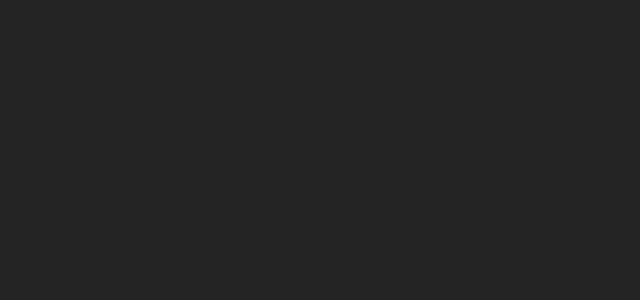
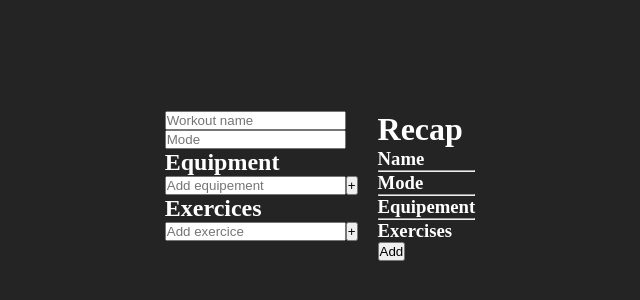
Before and after one commit to Alik64/workoutApp, a React (Create React App) app: page /newWorkout in a window 1280 px wide. Before the commit this address had no page. Shown: the part 214-514 px from the top of the page, without its empty margins (320-960 px from the left). Built offline with nearby package versions, Linux system fonts and the light colour scheme.

Commit message:
add NewWorkout.js

```diff
--- a/src/App.js
+++ b/src/App.js
@@ -1,22 +1,17 @@
-import { Routes, Route } from 'react-router-dom'
-import './App.css';
-import Workout from './Components/Workout/Workout';
-import Home from './Pages/Home';
+import { Routes, Route } from "react-router-dom";
+
+import Home from "./Pages/Home";
+import NewWorkout from "./Pages/NewWorkout";
+import "./App.css";
 
 function App() {
   return (
     <div className="App">
-
       <Routes>
         <Route path="/" element={<Home />} />
-        <Route path="/workout">
-          <Route path="/workout:id" element={<Workout />} />
-        </Route>
+        <Route path="/newWorkout" element={<NewWorkout />} />
       </Routes>
     </div>
-
-
-
   );
 }
 
--- a/src/Pages/Home.js
+++ b/src/Pages/Home.js
@@ -1,14 +1,15 @@
 import React, { useContext, useEffect, useState } from "react";
-import Category from "../Components/Category/Category";
+
 import axios from "axios";
 import { appContext } from "../Context/appContext";
 
 export default function Home() {
-  const [data, setData] = useState();
-  console.table(data);
+  const [data, setData] = useState([]);
+  console.log('"Home page rendered" : ', "Home page rendered");
+  console.log("data : ", data);
   useEffect(() => {
     const fetchData = async () => {
-      const result = await axios.get("http://localhost:3000/api/v1/workouts");
+      const result = await axios.get("http://localhost:8080/api/v1/workouts");
       setData(result.data.data);
     };
     fetchData();
--- /dev/null
+++ b/src/Pages/NewWorkout.js
@@ -0,0 +1,161 @@
+import React, { useState } from "react";
+import axios from "axios";
+import ArrayInput from "../Components/ArrayInput";
+
+const NewWorkout = () => {
+  const initialState = {
+    name: "",
+    mode: "",
+    equipement: [],
+    exercises: [],
+    trainerTips: [],
+  };
+
+  const [state, setState] = useState(initialState);
+  const [equipement, setEquipement] = useState("");
+  const [exercice, setExercice] = useState("");
+
+  const handleInputChange = (e) => {
+    setState((prevState) => ({
+      ...prevState,
+      [e.target.name]: e.target.value,
+    }));
+  };
+
+  const addEquipement = (e) => {
+    e.preventDefault();
+    setState((prevState) => ({
+      ...prevState,
+      equipement: [...prevState.equipement, equipement],
+    }));
+    setEquipement("");
+  };
+  const removeEquipement = (eq) => {
+    setState((prevState) => ({
+      ...prevState,
+      equipement: [
+        ...prevState.equipement.filter((equipement) => equipement !== eq),
+      ],
+    }));
+  };
+
+  const addExercises = (e) => {
+    e.preventDefault();
+    setState((prevState) => ({
+      ...prevState,
+      exercises: [...prevState.exercises, exercice],
+    }));
+    setExercice("");
+  };
+  const removeExercises = (ex) => {
+    setState((prevState) => ({
+      ...prevState,
+      exercises: [...prevState.exercises.filter((exercise) => exercise !== ex)],
+    }));
+  };
+
+  const handleSubmit = (e) => {
+    e.preventDefault();
+    console.log(state);
+    setState(initialState);
+    setEquipement("");
+    setExercice("");
+  };
+
+  return (
+    <div style={{ display: "flex" }}>
+      <form onSubmit={handleSubmit} style={{ paddingRight: "20px" }}>
+        <div>
+          <input
+            type="text"
+            name="name"
+            placeholder="Workout name"
+            value={state.name}
+            onChange={handleInputChange}
+          />
+        </div>
+        <div>
+          <input
+            type="text"
+            name="mode"
+            placeholder="Mode"
+            value={state.mode}
+            onChange={handleInputChange}
+          />
+        </div>
+        <ArrayInput
+          title="Equipment"
+          name="equipement"
+          placeholder="Add equipement"
+          value={equipement}
+          onChange={(e) => setEquipement(e.target.value)}
+          onClick={addEquipement}
+        />
+        <ArrayInput
+          title="Exercices"
+          name="exercises"
+          placeholder="Add exercice"
+          value={exercice}
+          onChange={(e) => setExercice(e.target.value)}
+          onClick={addExercises}
+        />
+      </form>
+
+      <div>
+        <h1>Recap</h1>
+        <div>
+          <h3>Name</h3>
+          {state.name}
+        </div>
+        <hr />
+        <div>
+          <h3>Mode</h3>
+          {state.mode}
+        </div>
+        <hr />
+        <div>
+          <h3>Equipement</h3>
+          {state.equipement.map((eq, index) => (
+            <div key={index}>
+              {eq}
+              <button onClick={() => removeEquipement(eq)}>-</button>
+            </div>
+          ))}
+        </div>
+        <hr />
+        <div>
+          <h3>Exercises</h3>
+          {state.exercises.map((ex, index) => (
+            <div key={index}>
+              {ex}
+              <button onClick={() => removeExercises(ex)}>-</button>
+            </div>
+          ))}
+        </div>
+        <button onClick={handleSubmit}>Add</button>
+      </div>
+    </div>
+  );
+};
+
+export default NewWorkout;
+
+// {
+//     "name": "Core Buster",
+//     "mode": "AMRAP 20",
+//     "equipment": [
+//       "rack",
+//       "barbell",
+//       "abmat"
+//     ],
+//     "exercises": [
+//       "15 toes to bars",
+//       "10 thrusters",
+//       "30 abmat sit-ups"
+//     ],
+//     "trainerTips": [
+//       "Split your toes to bars into two sets maximum",
+//       "Go unbroken on the thrusters",
+//       "Take the abmat sit-ups as a chance to normalize your breath"
+//     ]
+//   }
```
